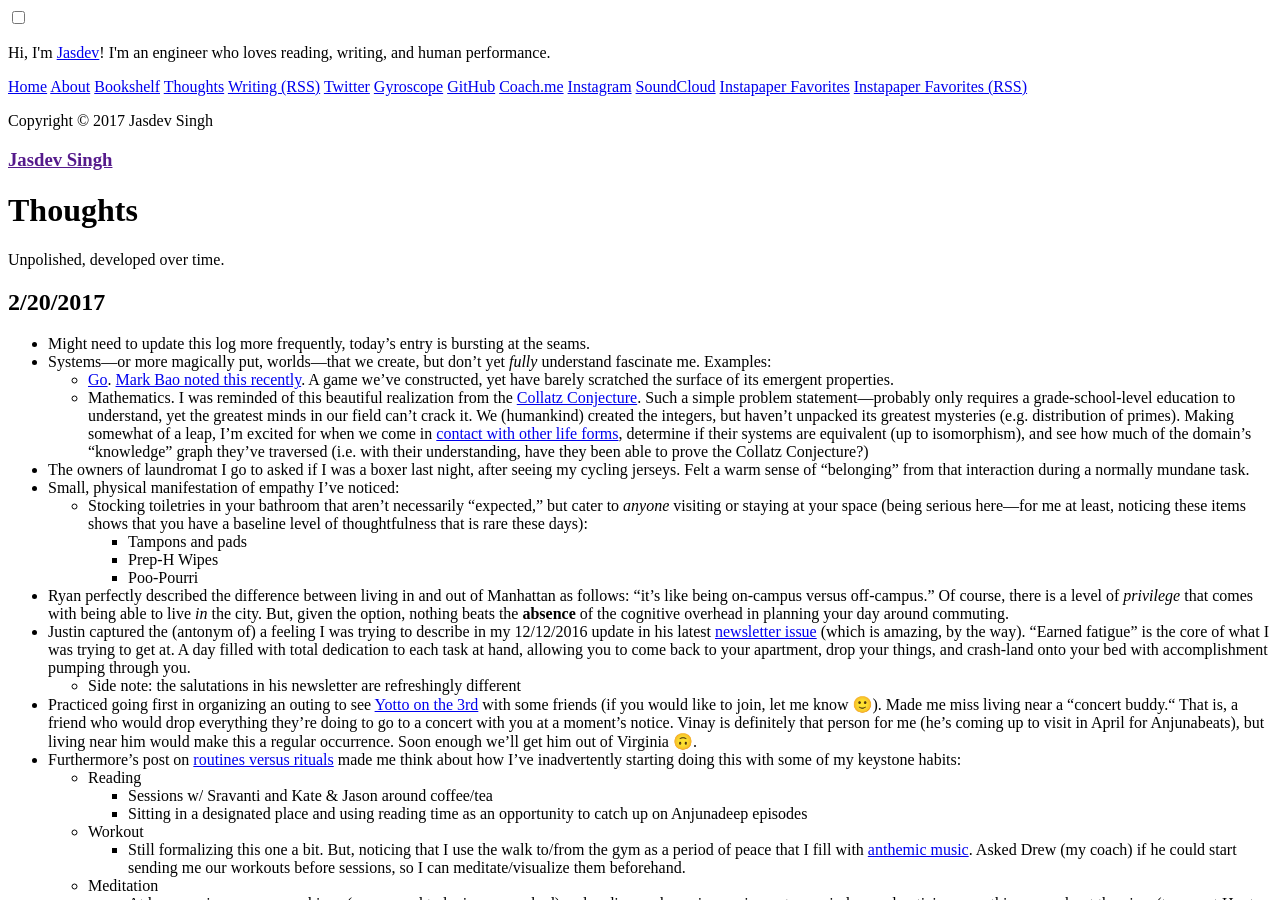
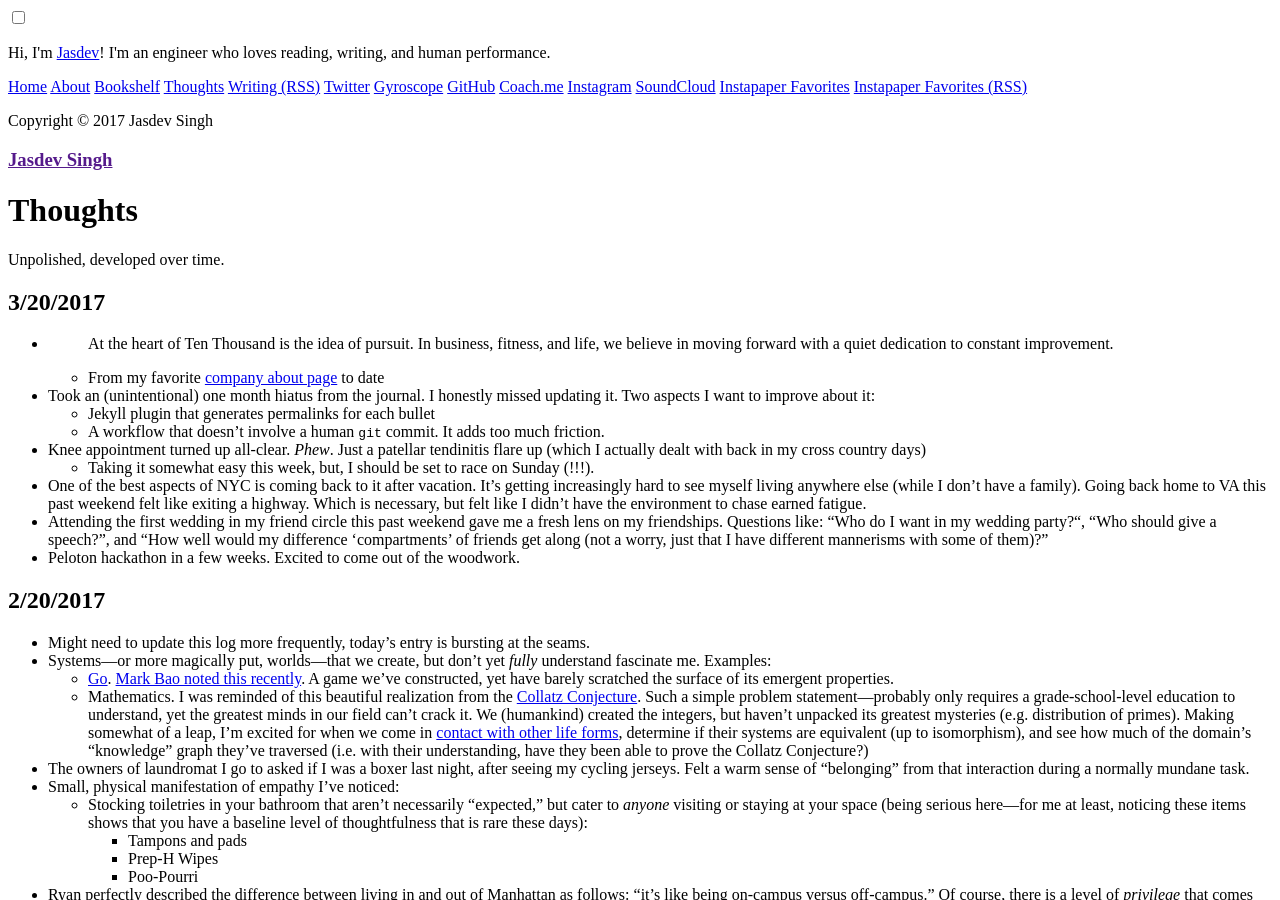
Before and after one commit to rvsrvs/jasdev.github.io, a Jekyll site: the page built from thoughts.md, in a window 1280 px wide and 900 px high. Built offline with Jekyll 4.4.1, drawn with Linux system fonts in a browser that asks for light colours.

Commit message:
March 20th updates

```diff
--- a/thoughts.md
+++ b/thoughts.md
@@ -4,6 +4,18 @@ title: Thoughts
 ---
 
 Unpolished, developed over time.
+
+## 3/20/2017
+- > At the heart of Ten Thousand is the idea of pursuit. In business, fitness, and life, we believe in moving forward with a quiet dedication to constant improvement.
+    - From my favorite [company about page](https://www.tenthousand.cc/pages/about) to date
+- Took an (unintentional) one month hiatus from the journal. I honestly missed updating it. Two aspects I want to improve about it:
+    - Jekyll plugin that generates permalinks for each bullet
+    - A workflow that doesn’t involve a human `git` commit. It adds too much friction.
+- Knee appointment turned up all-clear. _Phew_. Just a patellar tendinitis flare up (which I actually dealt with back in my cross country days)
+    - Taking it somewhat easy this week, but, I should be set to race on Sunday (!!!).
+- One of the best aspects of NYC is coming back to it after vacation. It’s getting increasingly hard to see myself living anywhere else (while I don’t have a family). Going back home to VA this past weekend felt like exiting a highway. Which is necessary, but felt like I didn’t have the environment to chase earned fatigue.
+- Attending the first wedding in my friend circle this past weekend gave me a fresh lens on my friendships. Questions like: “Who do I want in my wedding party?“, “Who should give a speech?”, and “How well would my difference ‘compartments’ of friends get along (not a worry, just that I have different mannerisms with some of them)?”
+- Peloton hackathon in a few weeks. Excited to come out of the woodwork.
 
 ## 2/20/2017
 - Might need to update this log more frequently, today’s entry is bursting at the seams.
```
